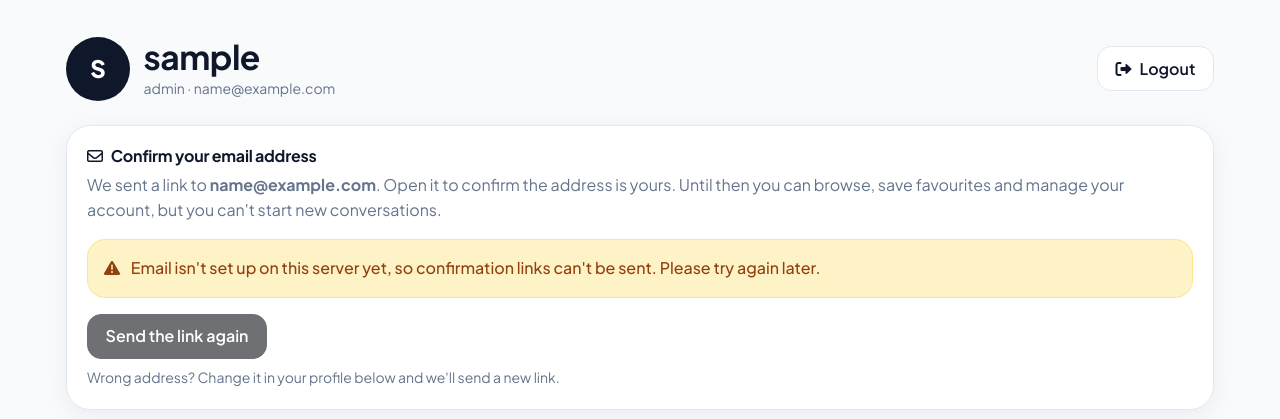
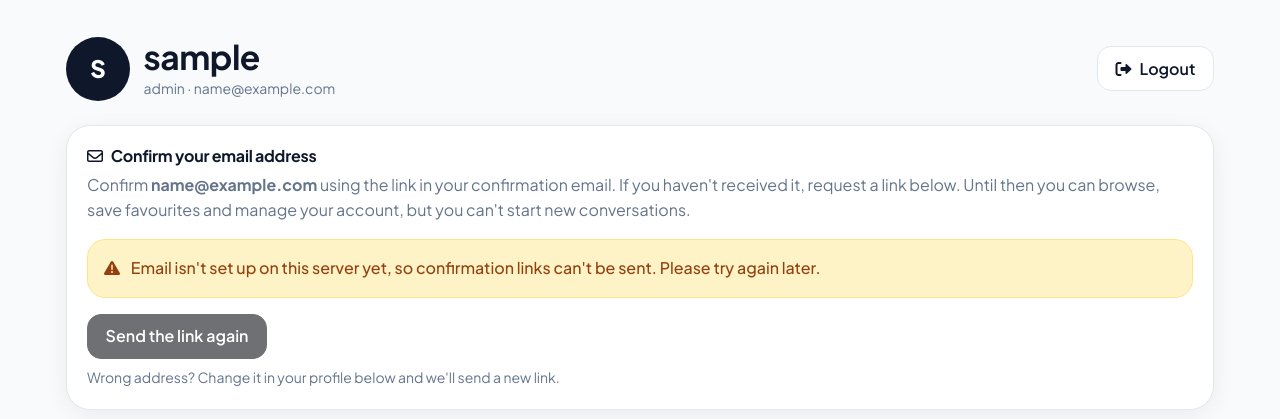
Before and after one commit to TrodSticks/rent_me_app, a Flask app: page /account in a window 1280 px wide. Shown: the part 64-483 px from the top of the page. Run offline with Flask 3, Linux system fonts and the light colour scheme; the visitor is signed in with stand-in values (Sample User, id 1); data comes from the database, SQL or seed files in the repository; data that the repository does not hold is empty; parts of the project's set-up code (start-up, migrations or seed data) failed here and were passed over; some libraries are stand-ins or nearby versions.

Commit message:
Clarify email confirmation delivery status

```diff
--- a/accounts.py
+++ b/accounts.py
@@ -50,6 +50,8 @@ def send_reset_email(user):
 def _verification_sent_message(user, sent):
     if sent:
         return f"We've sent a link to {user.email}. Open it to confirm your email address.", "success"
+    if mail_enabled():
+        return ("We couldn't send your confirmation email right now. Please try again later."), "warning"
     return ("Email isn't set up on this server yet, so we couldn't send a confirmation link. "
             "Please try again later."), "warning"
 
--- a/templates/account.html
+++ b/templates/account.html
@@ -25,7 +25,7 @@
             <div class="card-body">
                 <h2 class="h6"><i class="far fa-envelope me-2"></i>Confirm your email address</h2>
                 <p class="text-muted mb-3">
-                    We sent a link to <strong>{{ current_user.email }}</strong>. Open it to confirm the address is yours.
+                    Confirm <strong>{{ current_user.email }}</strong> using the link in your confirmation email. If you haven't received it, request a link below.
                     Until then you can browse, save favourites and manage your account{{ ', and save listings as drafts' if current_user.role == 'Landlord' }},
                     but you can't {{ 'publish listings or ' if current_user.role == 'Landlord' }}start new conversations.
                 </p>
```
